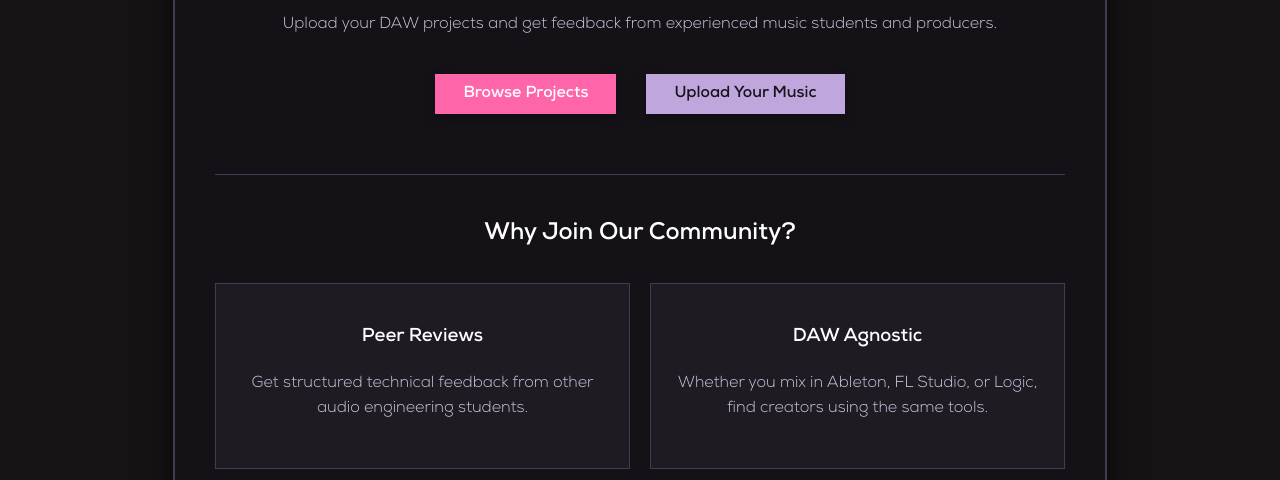
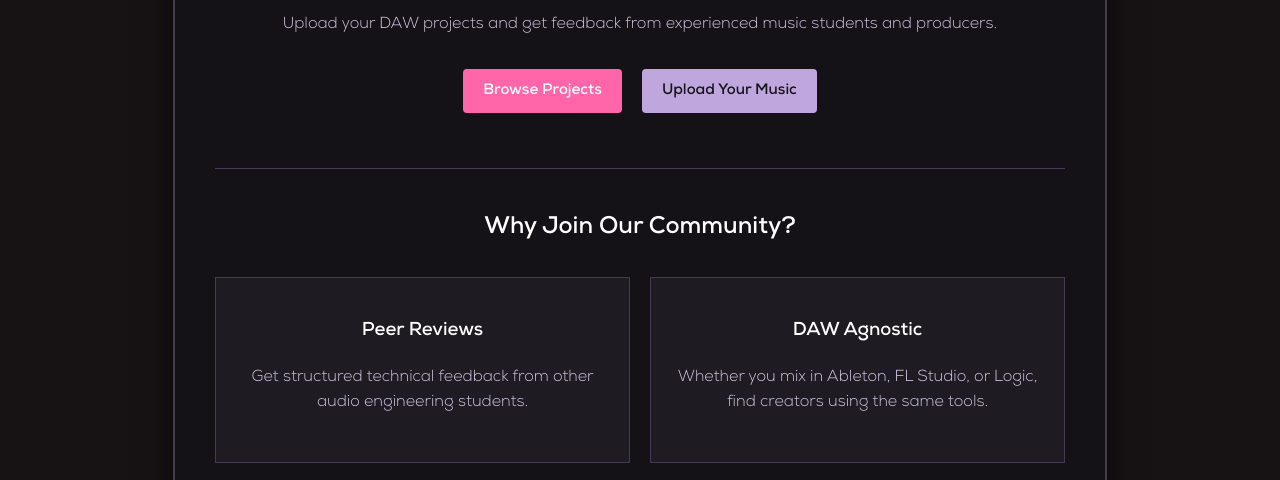
Before and after one commit to heji888-hello/osmr, a website: page index.html in a window 1280 px wide. Shown: the part 274-754 px from the top of the page. Drawn offline with Linux system fonts and the light colour scheme.

Commit message:
Update index.html

```diff
--- a/index.html
+++ b/index.html
@@ -25,9 +25,14 @@
             <p>Upload your DAW projects and get feedback from experienced music students and producers.</p>
 
             <div class="hero-buttons" style="margin-top: 25px;">
-                <a href="feed.html"><button>Browse Projects</button></a>
-                <a href="Upload.html"><button style="background-color: #bfa7de; color: #16131b;">Upload Your Music</button></a>
-            </div>
+    <a href="feed.html" style="display: inline-block; padding: 10px 20px; background-color: #ff66aa; color: white; text-decoration: none; font-weight: bold; border-radius: 4px; margin-right: 10px; font-size: 0.95rem;">
+        Browse Projects
+    </a>
+    <a href="Upload.html" style="display: inline-block; padding: 10px 20px; background-color: #bfa7de; color: #16131b; text-decoration: none; font-weight: bold; border-radius: 4px; font-size: 0.95rem;">
+        Upload Your Music
+    </a>
+</div>
+
         </section>
 
         <hr>
```
